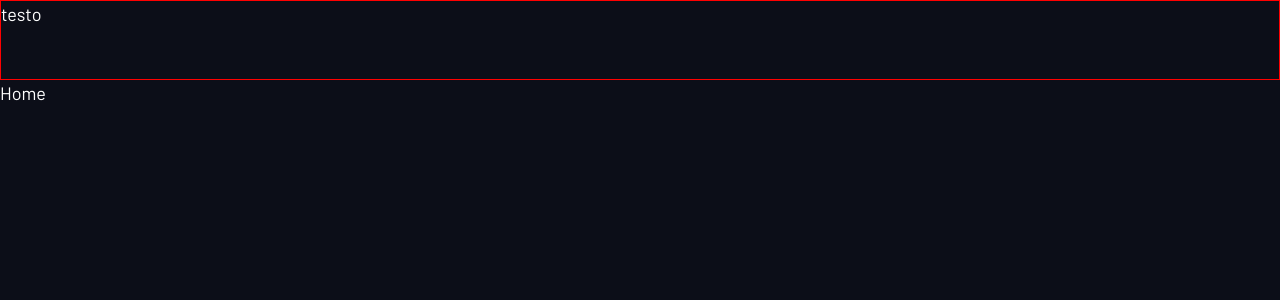
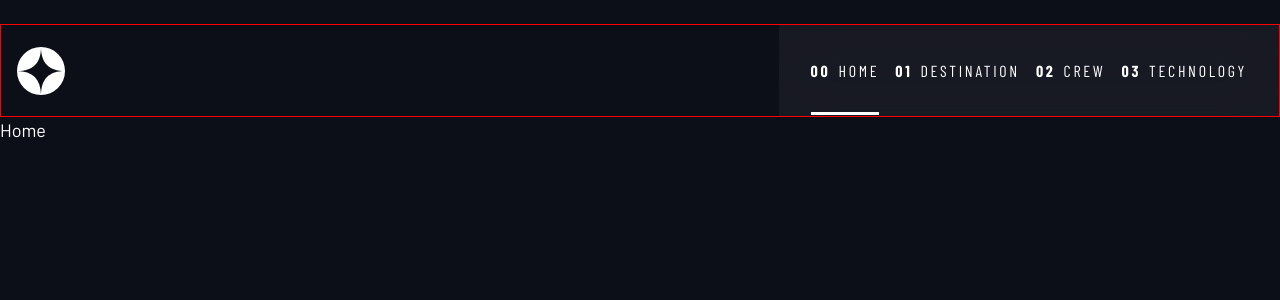
Before and after one commit to marazza-dev/space-tourism-react, a React (Vite) app: page / in a window 1280 px wide. Shown: the top 300 px of the page. Built offline with nearby package versions, Linux system fonts and the light colour scheme; a web font is replaced by a local one.

Commit message:
update Navbar :: implement opening and closing, add styles

```diff
--- a/src/App.jsx
+++ b/src/App.jsx
@@ -4,7 +4,6 @@ import { ThemeProvider } from "styled-components";
 import { Routes, Route } from "react-router-dom";
 import { Home, Destination, Technology, Crew } from "./pages";
 import { theme } from "./util/theme.js";
-
 import Navbar from "./components/Navbar";
 
 function App() {
--- a/src/components/Navbar.jsx
+++ b/src/components/Navbar.jsx
@@ -1,14 +1,152 @@
-import React from "react";
+import React, { useState } from "react";
 import styled from "styled-components";
+import { NavLink } from "react-router-dom";
+import { SrOnly } from "../util/SrOnly";
+import logoSvg from "../assets/shared/logo.svg";
+import openIcon from "../assets/shared/icon-hamburger.svg";
+import closeIcon from "../assets/shared/icon-close.svg";
 
-const NavContainer = styled.nav`
+const StyledHeader = styled.header`
+  display: flex;
+  gap: 1.5rem;
   width: 100%;
-  height: 80px;
   border: 1px solid red;
+  align-items: center;
+  justify-content: space-between;
+  margin-top: 1.5rem;
+  & img {
+    margin: 1rem;
+  }
+`;
+const MenuBotton = styled.button`
+  display: none;
+
+  @media (max-width: ${(props) => props.theme.mobile}) {
+    display: block;
+    position: absolute;
+    z-index: 2000;
+    right: 1rem;
+    top: 2rem;
+    background: transparent;
+    background-image: ${(props) =>
+      props.isOpen ? `url(${closeIcon})` : `url(${openIcon})`};
+    background-repeat: no-repeat;
+    width: 1.5rem;
+    aspect-ratio: 1;
+    border: 0;
+    cursor: pointer;
+  }
+`;
+
+const StyledList = styled.ul`
+  width: 100%;
+  display: flex;
+  gap: 1rem;
+  padding: 2rem;
+  margin: 0;
+  list-style: none;
+  background: hsl(230 35% 7% / 0.95);
+
+  @media (max-width: ${(props) => props.theme.mobile}) {
+    position: fixed;
+    z-index: 1000;
+    inset: 0 0 0 30%;
+    padding: min(20rem, 15vh) 2rem;
+    margin: 0;
+    gap: 2.5rem;
+    flex-direction: column;
+    transform: ${(props) =>
+      props.isOpen ? "translateX(0)" : "translateX(100%)"};
+    transition: transform 0.6s ease;
+  }
+
+  @supports (backdrop-filter: blur(1rem)) {
+    background: hsl(0 0% 100% / 0.05);
+    backdrop-filter: blur(1.5rem);
+  } ;
+`;
+
+const StyledNavLink = styled(NavLink)`
+  padding: 2rem 0;
+  font-family: ${(props) => props.theme.ffSansCondens};
+  font-size: ${(props) => props.theme.fs300};
+  letter-spacing: 2.7px;
+  text-transform: uppercase;
+  text-decoration: none;
+  color: ${(props) => props.theme.clrWhite};
+  border: 0;
+  border-bottom: 0.2rem solid hsl(0 0% 100% / 0);
+
+  @media (min-width: ${(props) => props.theme.mobile}) {
+    &:hover {
+      border-color: hsl(0 0% 100% / 0.5);
+    }
+    &.active {
+      border-color: hsl(0 0% 100% / 1);
+    }
+  }
+
+  @media (max-width: ${(props) => props.theme.mobile}) {
+    padding: 1rem 0;
+  }
+
+  & > span {
+    font-weight: 700;
+    margin-right: 0.5em;
+  }
 `;
 
 const Navbar = () => {
-  return <NavContainer>testo</NavContainer>;
+  const [open, setOpen] = useState(false);
+
+  const handleClickOpen = () => {
+    setOpen(!open);
+  };
+  const handleNavClick = () => {
+    if (open === true) {
+      setOpen(false);
+    }
+  };
+  return (
+    <>
+      <StyledHeader>
+        <div>
+          <img src={logoSvg} alt='space tourism logo' />
+        </div>
+        <MenuBotton
+          aria-controls='navigation'
+          isOpen={open}
+          onClick={handleClickOpen}
+        >
+          <SrOnly aria-expanded='false'>Menu</SrOnly>
+        </MenuBotton>
+        <nav>
+          <StyledList isOpen={open}>
+            <li>
+              <StyledNavLink to='/' onClick={handleNavClick} end>
+                <span>00</span>Home
+              </StyledNavLink>
+            </li>
+            <li>
+              <StyledNavLink to='/destination' onClick={handleNavClick}>
+                <span>01</span>Destination
+              </StyledNavLink>
+            </li>
+            <li>
+              <StyledNavLink to='/crew' onClick={handleNavClick}>
+                <span>02</span>Crew
+              </StyledNavLink>
+            </li>
+            <li>
+              <StyledNavLink to='/technology' onClick={handleNavClick}>
+                <span>03</span>Technology
+              </StyledNavLink>
+            </li>
+          </StyledList>
+        </nav>
+      </StyledHeader>
+    </>
+  );
 };
 
 export default Navbar;
--- a/src/util/GlobalStyle.js
+++ b/src/util/GlobalStyle.js
@@ -47,6 +47,7 @@ body {
   min-height: 100vh;
   line-height: 1.5;
   text-rendering: optimizeSpeed;
+  overflow-x: hidden;
 }
 
 a:not([class]) {
--- /dev/null
+++ b/src/util/SrOnly.js
@@ -0,0 +1,13 @@
+import styled from "styled-components";
+
+export const SrOnly = styled.span`
+  position: absolute;
+  width: 1px;
+  height: 1px;
+  padding: 0;
+  margin: -1px;
+  overflow: hidden;
+  clip: rect(0, 0, 0, 0);
+  white-space: nowrap;
+  border: 0;
+`;
--- a/src/util/theme.js
+++ b/src/util/theme.js
@@ -1,8 +1,8 @@
 export const theme = {
   // colors
-  clrDark: "230 35% 7%",
-  clrLight: "231 77% 90%",
-  clrWhite: "0 0% 100%",
+  clrDark: "hsl(230 35% 7%)",
+  clrLight: "hsl(231 77% 90%)",
+  clrWhite: "hsl(0 0% 100%)",
   // font-sizes
   fs900: "9.375rem",
   fs800: "6.25rem",
@@ -16,4 +16,6 @@ export const theme = {
   ffSerif: "Bellefair, serif",
   ffSansCondens: "Barlow Condensed, sans-serif",
   ffSansNormal: "Barlow, sans-serif",
+  // breakpoints
+  mobile: "40em",
 };
```
